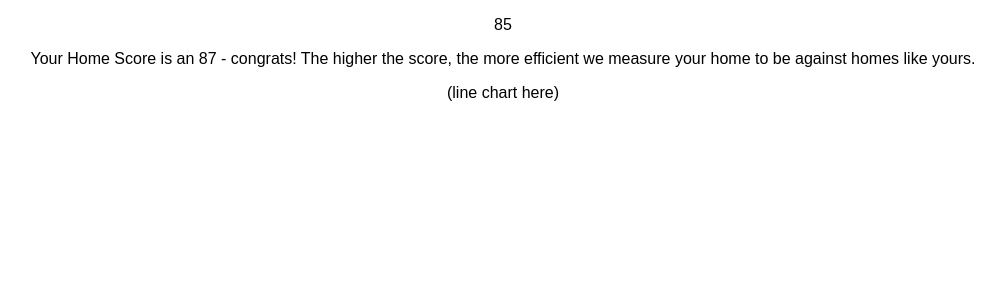
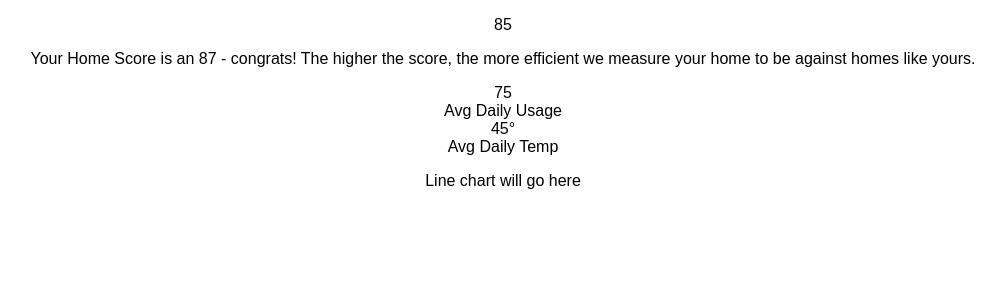
Before and after one commit to davewalk/react-sample-project, a React (Create React App) app: page / in a window 1280 px wide. Shown: the top 300 px of the page, without its empty margins (137-1142 px from the left). Built offline with nearby package versions, Linux system fonts and the light colour scheme.

Commit message:
component breakdown

```diff
--- a/src/App.js
+++ b/src/App.js
@@ -1,17 +1,63 @@
 import React, { Component } from 'react';
-import logo from './logo.svg';
 import './App.css';
 
 class App extends Component {
   render() {
     return (
       <div className="App">
-        <p>85</p>
-        <p>Your Home Score is an 87 - congrats! The higher the score, the more efficient we measure your home to be against homes like yours.</p>
-        <p>(line chart here)</p>
+        <Score/>
+        <Message/>
+        <ScoreStatistics/>
+        <LineChart/>
       </div>
     );
   }
 }
 
+class Score extends Component {
+  render() {
+    return (
+      <p>85</p>
+    );
+  }
+}
+
+class Message extends Component {
+  render() {
+    return (
+      <p>Your Home Score is an 87 - congrats! The higher the score, the more efficient we measure your home to be against homes like yours.</p>
+    );
+  }
+}
+
+class ScoreStatistics extends Component {
+  render() {
+    return (
+      <div>
+        <Statistic stat='75' label='Avg Daily Usage'/>
+        <Statistic stat='45&#176;' label='Avg Daily Temp'/>
+      </div>
+    );
+  }
+}
+
+class Statistic extends Component {
+  render() {
+    return (
+      <div>
+        {this.props.stat}<br />
+        {this.props.label}
+      </div>
+    );
+  }
+}
+
+class LineChart extends Component {
+  render() {
+    return (
+      <p>Line chart will go here</p>
+    );
+  }
+}
+
 export default App;
```
